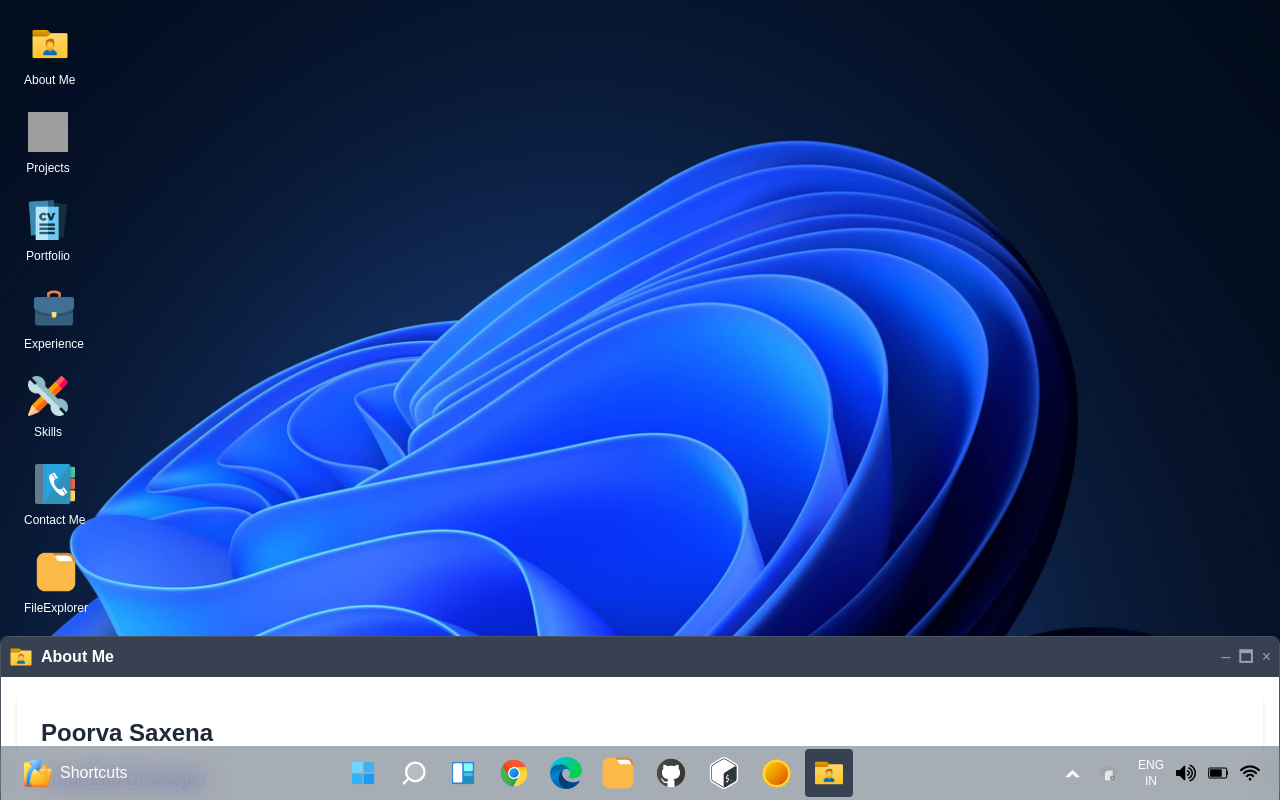
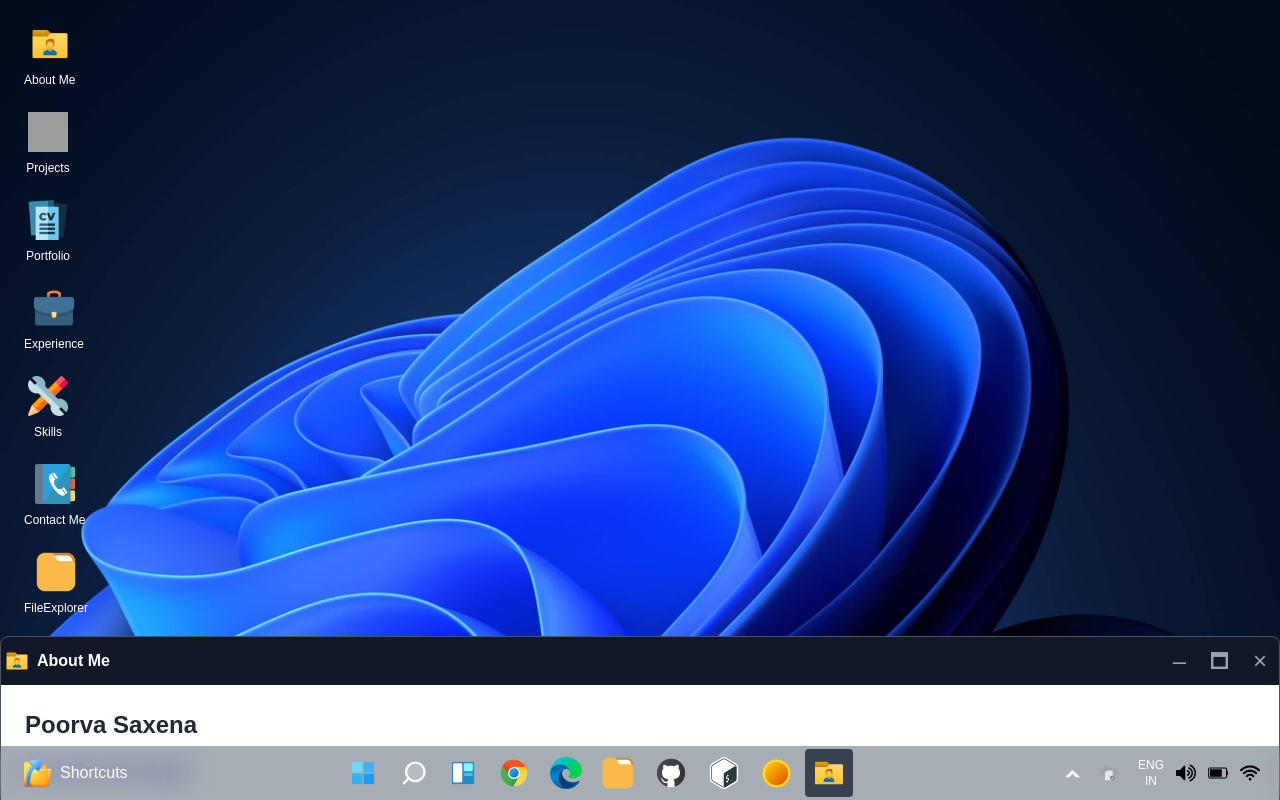
Before and after one commit to Camp4er/Windows, a Next.js app: page / in a window 1280 px wide. Both pictures are taken after a click on the element "About Me". Shown: the top 800 px of the page. Built offline with nearby package versions, Linux system fonts and the light colour scheme; grey boxes are pictures that could not be loaded.

Commit message:
window adjustment

```diff
--- a/src/components/Toolbar.tsx
+++ b/src/components/Toolbar.tsx
@@ -43,7 +43,7 @@ const Toolbar = () => {
             </svg>
           </button>
           <button className="p-2 rounded hover:bg-gray-700">
-          <svg xmlns="http://www.w3.org/2000/svg" viewBox="0 0 24 24" fill="white" width="24px" height="24px">
+          <svg xmlns="http://www.w3.org/2000/svg" viewBox="0 0 20 20" fill="white" width="16px" height="16px">
   <path d="M0 0h24v24H0z" fill="none" />
   <path d="M12 4V1L8 5l4 4V6c3.31 0 6 2.69 6 6 0 .95-.22 1.84-.6 2.63l1.46 1.46C19.44 14.8 20 13.46 20 12c0-4.42-3.58-8-8-8zm6.36 9.87L17 12c-.38.88-.94 1.67-1.6 2.32l1.36 1.36C18.52 14.45 19.74 13 19.74 12c0-1.48-1.12-2.67-2.63-3.13zm-12.96-.2C4.64 12.78 4 13.33 4 14c0 1.48 1.12 2.67 2.63 3.13C7.38 17 8.06 17 8 16c-1.04-.51-1.88-1.48-1.99-2.85l1.36-1.36zM12 20v3l4-4-4-4v3c-3.31 0-6-2.69-6-6 0-.95.22-1.84.6-2.63l-1.46-1.46C4.56 9.2 4 10.54 4 12c0 4.42 3.58 8 8 8z" />
 </svg>
--- a/src/components/Window.tsx
+++ b/src/components/Window.tsx
@@ -40,29 +40,29 @@ export default function Window({ title, iconSrc, onClose, onMinimize, children }
           }}
         >
           {/* Window header */}
-          <div className="flex justify-between items-center bg-gray-700 p-2 rounded-t-lg">
+          <div className="flex justify-between items-center bg-gray-900 p-1 rounded-t-lg">
             <div className="flex items-center">
               <img src={iconSrc} alt={title} className="w-6 h-6 mr-2" />
               <span className="text-white font-bold">{title}</span>
             </div>
-            <div className="flex items-center">
+            <div className="flex items-center gap-2">
               {/* Minimize button */}
-              <button onClick={handleMinimize} className="text-gray-400 hover:text-white mr-2">
+              <button onClick={handleMinimize} className="text-gray-400 text-2xl rounded hover:bg-gray-700 px-2 py-1">
                 &#x2013;
               </button>
               {/* Resize button */}
-              <button onClick={handleResize} className="text-gray-400 hover:text-white mr-2">
+              <button onClick={handleResize} className="text-gray-400 text-xl rounded hover:bg-gray-700 px-2 py-1">
                 {isMaximized ? '🗗' : '🗖'}
               </button>
               {/* Close button */}
-              <button onClick={onClose} className="text-gray-400 hover:text-white">
+              <button onClick={onClose} className="text-gray-400 text-2xl rounded hover:bg-gray-700 px-2 py-1">
                 &times;
               </button>
             </div>
           </div>
 
           {/* Window content */}
-          <div className="p-4 overflow-auto h-full bg-white rounded-b-lg">{children}</div>
+          <div className="overflow-auto h-full bg-white rounded-b-lg">{children}</div>
         </div>
       )}
     </>
```
Also changed, not shown: public/icons/reload.png (deleted), public/icons/reload1.jpeg (deleted).
